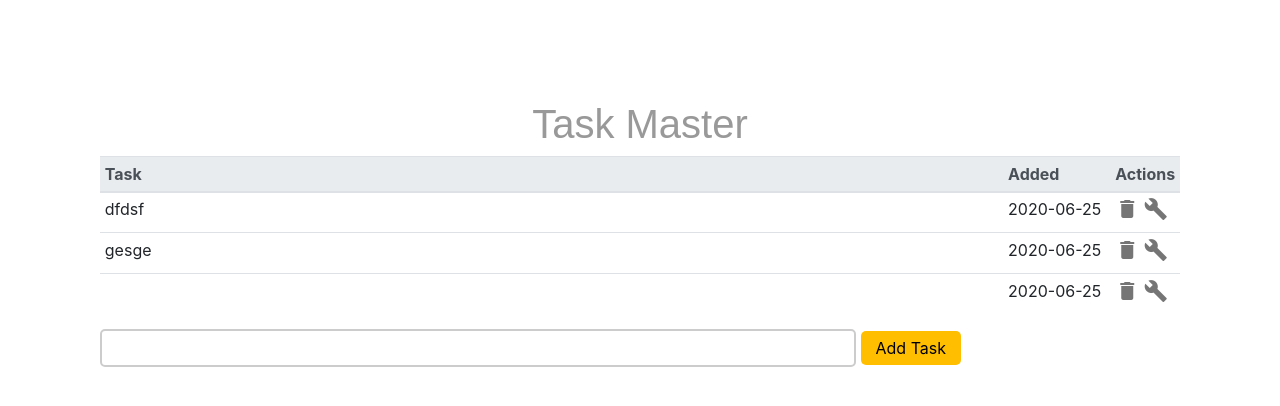
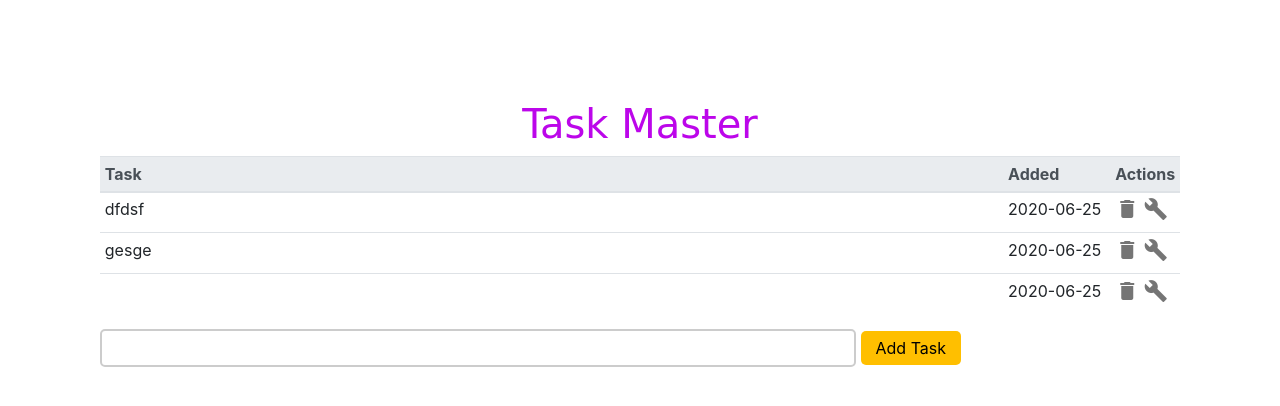
Before and after one commit to priyaark/FlaskFirstApp, a Flask app: page / in a window 1280 px wide. Shown: the top 406 px of the page. Run offline with Flask 2, Linux system fonts and the light colour scheme; data comes from the database, SQL or seed files in the repository; some libraries are stand-ins or nearby versions.

Commit message:
git checkout main.css

```diff
--- a/static/css/main.css
+++ b/static/css/main.css
@@ -27,8 +27,8 @@
         border-radius: 5px; }
 
 h1 {
-    color: #999999;
-    font-family: Fantasy;
+    color: hsl(288, 95%, 47%);
+    font-family: Comic Sans MS;
     font-size: 16px;
     font-weight: bold;
     margin-top: 0px;
```
